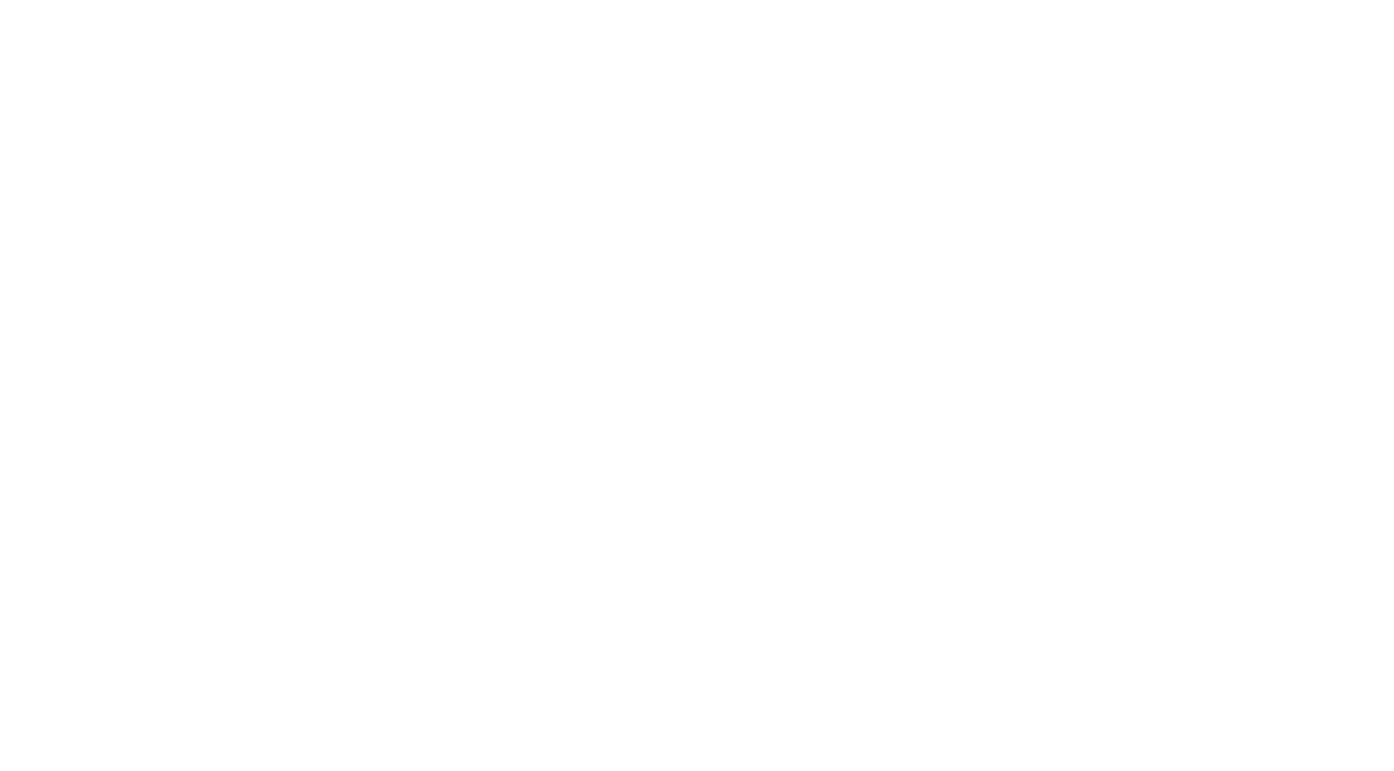
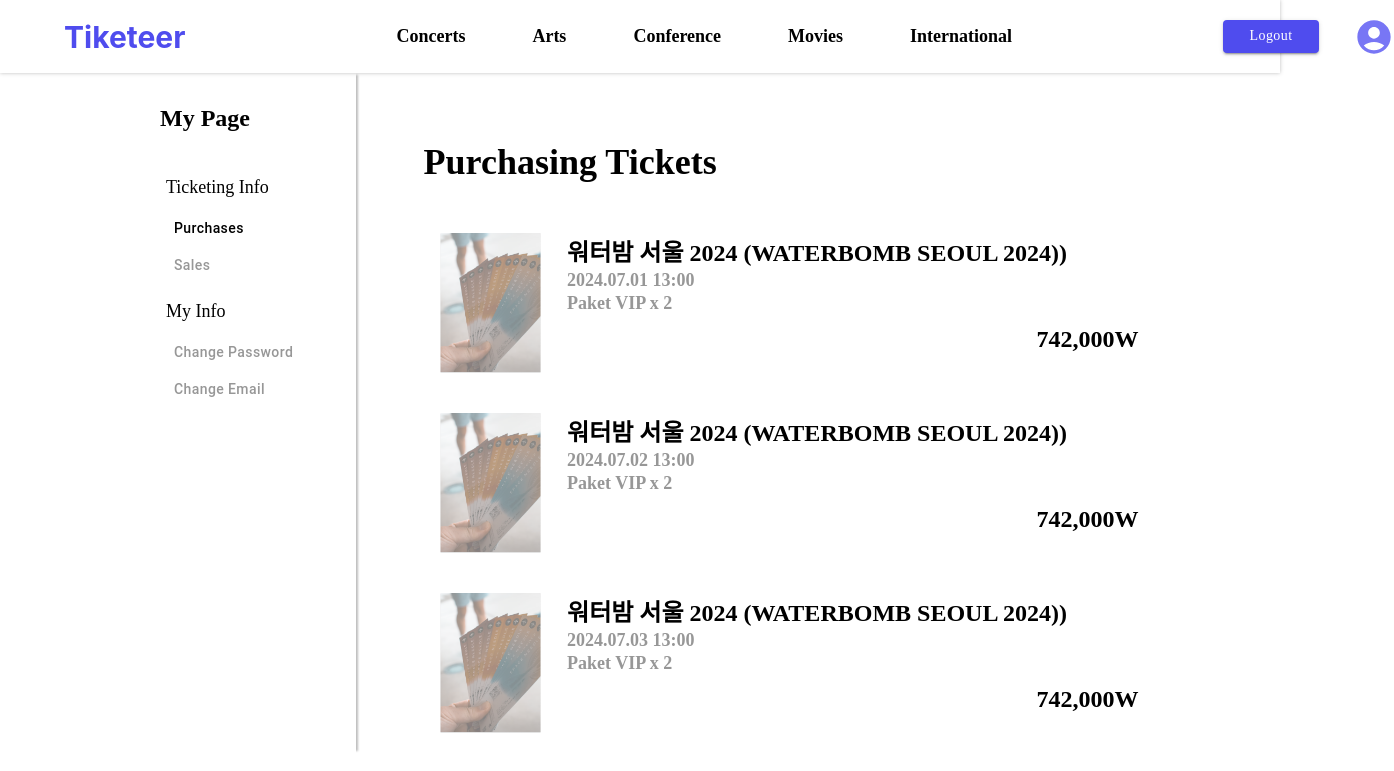
Before and after one commit to Tiketeer/Tiketeer-FE, a React (Create React App) app: page /mypage/purchases in a window 1280 px wide. Before the commit this address had no page. Shown: the top 771 px of the page, 1394 px wide, since content can reach past the window. Built offline with nearby package versions, Linux system fonts and the light colour scheme.

Commit message:
마이페이지 - Purchase Tickets 페이지 퍼블리싱

```diff
--- a/src/App.tsx
+++ b/src/App.tsx
@@ -19,6 +19,10 @@ function App() {
                 path="/mypage/change/email"
                 element={<MyPage path={MYPAGE_PATH.CHANGE_EMAIL} />}
             ></Route>
+            <Route
+                path="/mypage/purchases"
+                element={<MyPage path={MYPAGE_PATH.PURCHASE} />}
+            ></Route>
             <Route path="/mypage" element={<MyPage />} />
             <Route path="/" element={<MainPage />} />
         </Routes>
--- a/src/components/mypage/ContentWrapper.tsx
+++ b/src/components/mypage/ContentWrapper.tsx
@@ -1,8 +1,9 @@
 import styled from '@emotion/styled';
-import MyPageMainContent from './main/MyPageMainContent';
+import MyPageChangeEmailContent from './change-email/MyPageChangeEmailContent';
 import MyPageChangePwdContent from './change-password/MyPageChangePwdContent';
 import { MYPAGE_PATH, MyPagePathType } from './constant';
-import MyPageChangeEmailContent from './change-email/MyPageChangeEmailContent';
+import MyPageMainContent from './main/MyPageMainContent';
+import MyPagePurchasesContent from './purchases/MyPagePurchasesContent';
 
 const myPageContentWrapperPadding = 5;
 
@@ -23,6 +24,8 @@ const MyPageContentWrapper = (props: { path: MyPagePathType }) => {
                 <MyPageChangePwdContent />
             ) : path === MYPAGE_PATH.CHANGE_EMAIL ? (
                 <MyPageChangeEmailContent />
+            ) : path === MYPAGE_PATH.PURCHASE ? (
+                <MyPagePurchasesContent />
             ) : (
                 <></>
             )}
--- /dev/null
+++ b/src/components/mypage/purchases/MyPagePurchasesContent.tsx
@@ -0,0 +1,53 @@
+import styled from '@emotion/styled';
+import PurchaseRow from './PurchaseRow';
+import { PurchaseItemType } from './type';
+
+const PurchasesContentContainer = styled.div`
+    display: flex;
+    flex-direction: column;
+    gap: 20px;
+`;
+
+const PurchasesContentTitleContainer = styled.div`
+    width: 100%;
+    height: fit-content;
+    padding: 10px;
+    box-sizing: border-box;
+    font-family: Abhaya Libre;
+    font-size: 36px;
+    font-weight: bold;
+`;
+
+const PurchasesContentListContainer = styled.div`
+    width: 100%;
+    height: fit-content;
+    display: flex;
+    flex-direction: column;
+    padding: 10px;
+    box-sizing: border-box;
+    gap: 20px;
+`;
+
+const MyPagePurchasesContent = () => {
+    const purchaseItemList: PurchaseItemType[] = [1, 2, 3, 4, 5].map(day => {
+        return {
+            title: '워터밤 서울 2024 (WATERBOMB SEOUL 2024))',
+            date: `2024.07.${day.toString().padStart(2, '0')} 13:00`,
+            ticketType: 'Paket VIP',
+            numOfTicket: 2,
+            cost: 742000,
+        };
+    });
+    return (
+        <PurchasesContentContainer>
+            <PurchasesContentTitleContainer>Purchasing Tickets</PurchasesContentTitleContainer>
+            <PurchasesContentListContainer>
+                {purchaseItemList.map(item => {
+                    return <PurchaseRow purchaseItem={item} />;
+                })}
+            </PurchasesContentListContainer>
+        </PurchasesContentContainer>
+    );
+};
+
+export default MyPagePurchasesContent;
--- /dev/null
+++ b/src/components/mypage/purchases/PurchaseRow.tsx
@@ -0,0 +1,100 @@
+import styled from '@emotion/styled';
+import { COLOR } from 'color/color';
+import defaultImage from '../../../assets/image/login_bg.png';
+import { PurchaseItemType } from './type';
+
+const PurchaseRowContainer = styled.div`
+    width: 100%;
+    height: fit-content;
+    display: flex;
+    flex-direction: row;
+    padding: 10px;
+    box-sizing: border-box;
+    gap: 10px;
+    &:hover {
+        border: 2px solid ${COLOR.LIGHTER};
+        transition: 0.5s;
+    }
+`;
+
+const ImgWrapperContainer = styled.img`
+    width: 140px;
+    height: 140px;
+    object-fit: contain;
+    display: block;
+`;
+
+const PurchaseRowContentContainer = styled.div`
+    display: flex;
+    flex-direction: column;
+    width: 100%;
+    height: 100%;
+    gap: 2px;
+    padding-left: 10px;
+`;
+
+const PurchaseRowMetadataContainer = styled.div`
+    width: 100%;
+    height: 100%;
+    display: flex;
+    flex-direction: column;
+    gap: 2px;
+`;
+
+const PurchaseRowTitleContainer = styled.div`
+    width: 100%;
+    height: fit-content;
+    font-family: Abhaya Libre;
+    font-size: 24px;
+    font-weight: bold;
+`;
+
+const PurchaseRowMetadataElementContainer = styled.div`
+    width: 100%;
+    height: fit-content;
+    color: #979797;
+    font-family: Abhaya Libre;
+    font-size: 18px;
+    font-weight: bold;
+`;
+
+const PurchaseRowPriceContainer = styled.div`
+    display: flex;
+    flex-direction: row;
+    justify-content: end;
+    align-items: center;
+    width: 100%;
+    height: fit-content;
+    padding: 10px 0px;
+    font-family: Abhaya Libre;
+    font-size: 24px;
+    font-weight: bold;
+`;
+
+const PurchaseRow = (props: { purchaseItem: PurchaseItemType }) => {
+    const { purchaseItem } = props;
+    const { title, date, ticketType, numOfTicket, cost, imgUrl = defaultImage } = purchaseItem;
+    return (
+        <PurchaseRowContainer
+            onClick={() => {
+                console.log(title + 'Click!');
+            }}
+        >
+            <ImgWrapperContainer src={imgUrl} />
+            <PurchaseRowContentContainer>
+                <PurchaseRowMetadataContainer>
+                    <PurchaseRowTitleContainer>{title}</PurchaseRowTitleContainer>
+                    <PurchaseRowMetadataElementContainer>
+                        {date}
+                    </PurchaseRowMetadataElementContainer>
+                    <PurchaseRowMetadataElementContainer>
+                        {ticketType} x {numOfTicket}
+                    </PurchaseRowMetadataElementContainer>
+                </PurchaseRowMetadataContainer>
+                <PurchaseRowPriceContainer>{cost.toLocaleString()}W</PurchaseRowPriceContainer>
+            </PurchaseRowContentContainer>
+        </PurchaseRowContainer>
+    );
+};
+
+export default PurchaseRow;
--- /dev/null
+++ b/src/components/mypage/purchases/type.ts
@@ -0,0 +1,8 @@
+export type PurchaseItemType = {
+    title: string;
+    date: string;
+    ticketType: string;
+    numOfTicket: number;
+    cost: number;
+    imgUrl?: string;
+};
--- a/src/pages/mypage/MyPage.tsx
+++ b/src/pages/mypage/MyPage.tsx
@@ -4,7 +4,6 @@ import { MYPAGE_PATH, MyPagePathType } from 'components/mypage/constant';
 import MyPageSideBar from 'components/mypage/side-bar/Sidebar';
 import PageFooter from 'components/page-footer/PageFooter';
 import PageHeader from 'components/page-header/PageHeader';
-import { useState } from 'react';
 
 const MyPageContainer = styled.div`
     width: 100vw;
```
